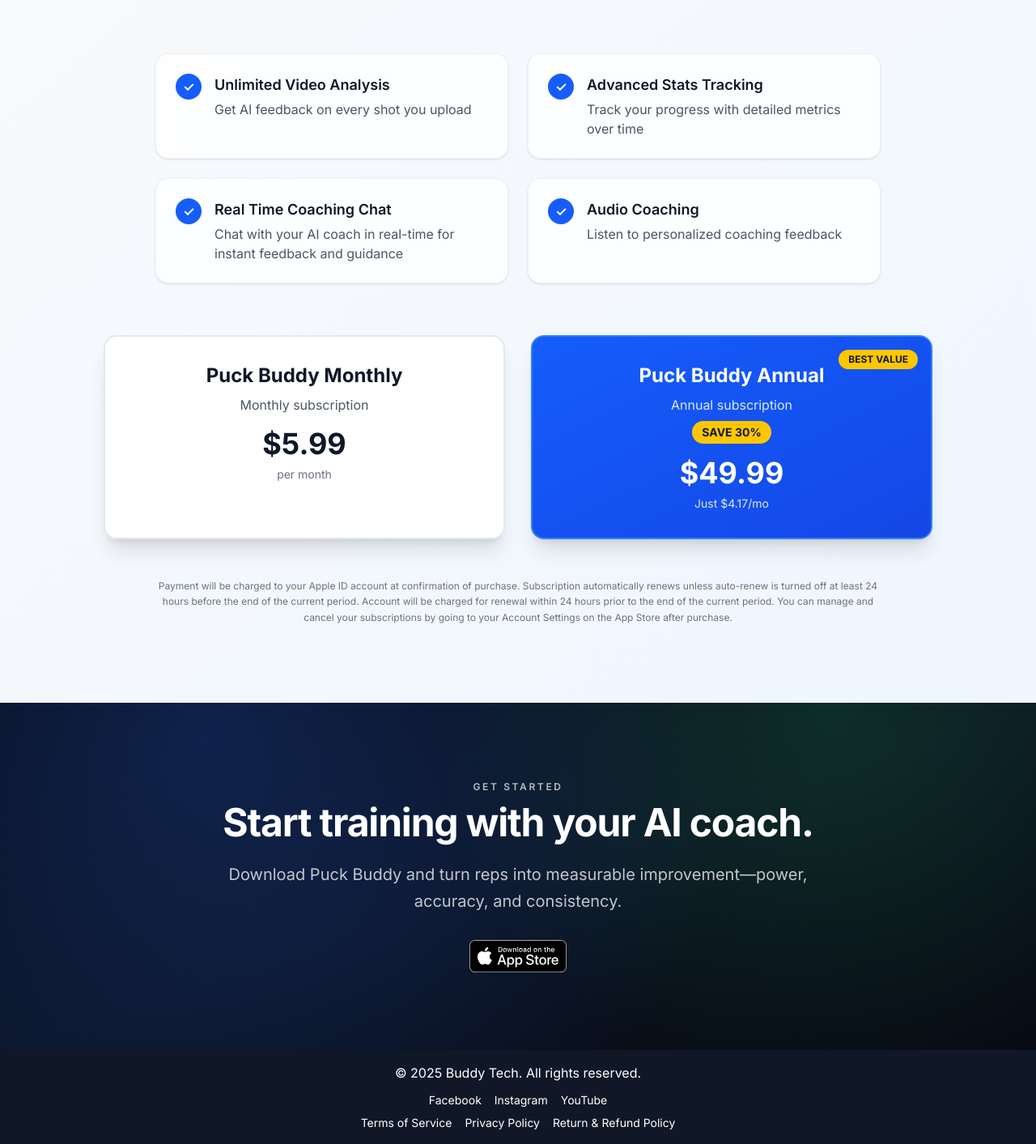
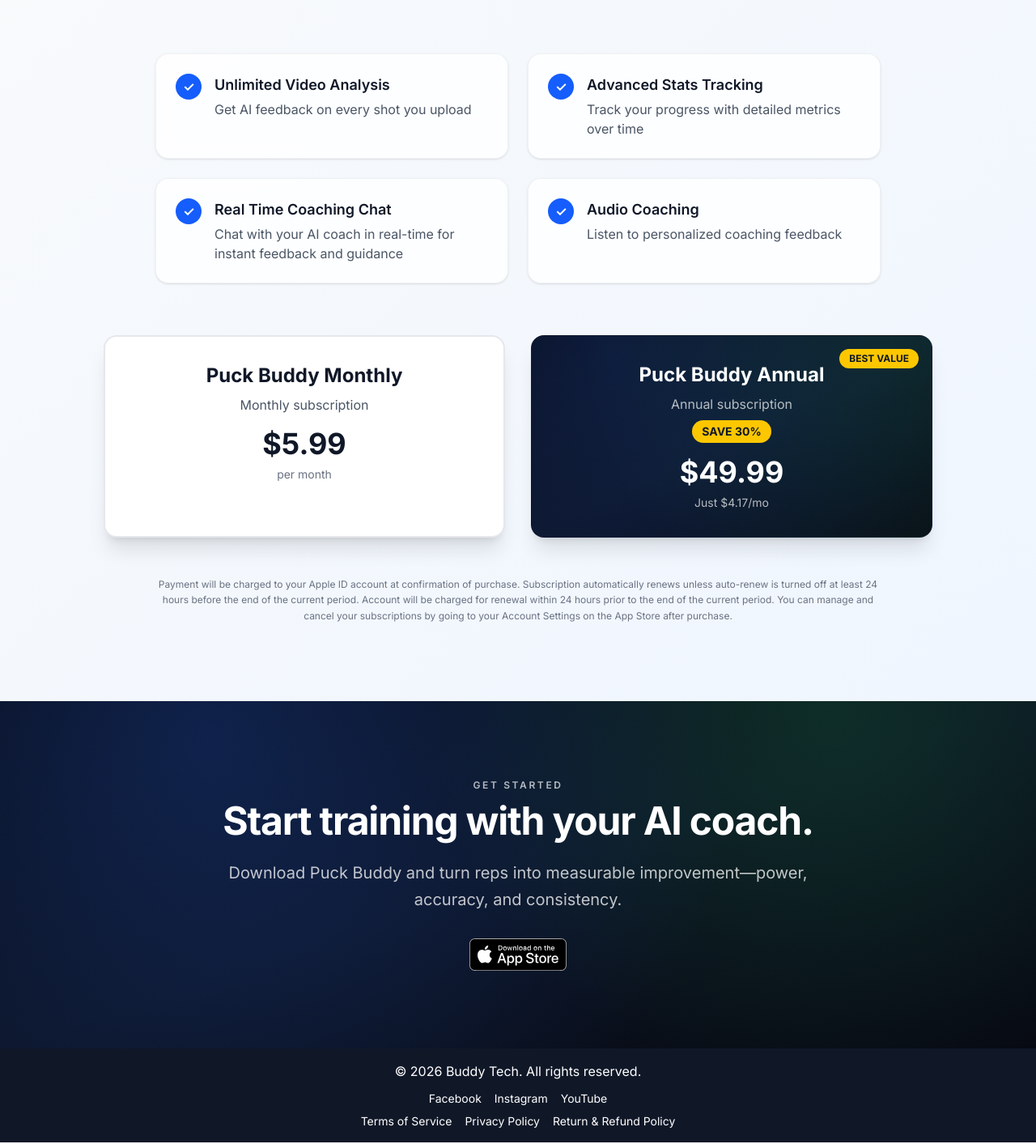
Before and after one commit to jakedibattista/puckbuddywebsite, a Next.js app: page / in a window 1280 px wide. Shown: the part 7112-8525 px from the top of the page at 81% size. Built offline with nearby package versions, Linux system fonts and the light colour scheme; no server answers.

Commit message:
Restyle annual pricing card + update footer year

```diff
--- a/src/app/layout.tsx
+++ b/src/app/layout.tsx
@@ -67,7 +67,7 @@ export default function RootLayout({
           <main className="flex-grow">{children}</main>
           <footer className="bg-gray-900 text-white p-4">
             <div className="container mx-auto text-center">
-              <p>&copy; 2025 Buddy Tech. All rights reserved.</p>
+              <p>&copy; 2026 Buddy Tech. All rights reserved.</p>
               <div className="flex justify-center items-center gap-4 mt-3 text-sm">
                 <Link
                   href="https://www.facebook.com/profile.php?id=61584979140977"
--- a/src/app/page.tsx
+++ b/src/app/page.tsx
@@ -614,8 +614,9 @@ export default function Home() {
                   target="_blank"
                   rel="noopener noreferrer"
                   aria-label="Open Puck Buddy on the App Store (Annual subscription)"
-                  className="block bg-gradient-to-br from-blue-600 to-blue-700 rounded-2xl shadow-xl p-8 border-2 border-blue-500 relative hover:scale-105 transition-transform duration-300 cursor-pointer focus:outline-none focus-visible:ring-2 focus-visible:ring-yellow-300 focus-visible:ring-offset-2 focus-visible:ring-offset-gray-50"
+                  className="group relative block overflow-hidden rounded-2xl border border-black/5 bg-[radial-gradient(900px_circle_at_20%_10%,rgba(37,99,235,0.18),transparent_55%),radial-gradient(700px_circle_at_90%_0%,rgba(34,197,94,0.12),transparent_55%),linear-gradient(to_bottom_right,#070A12,#0B1220,#070A12)] p-8 shadow-xl transition-transform duration-300 hover:scale-[1.02] cursor-pointer focus:outline-none focus-visible:ring-2 focus-visible:ring-blue-500 focus-visible:ring-offset-2 focus-visible:ring-offset-gray-50"
                 >
+                  <div aria-hidden className="pointer-events-none absolute inset-0 opacity-[0.10] mix-blend-soft-light" style={{ backgroundImage: "radial-gradient(circle at 1px 1px, rgba(255,255,255,0.35) 1px, transparent 0)", backgroundSize: "26px 26px" }} />
                   <div className="absolute top-4 right-4 bg-yellow-400 text-gray-900 text-xs font-bold px-3 py-1 rounded-full">
                     BEST VALUE
                   </div>
@@ -623,7 +624,7 @@ export default function Home() {
                     <h3 className="text-2xl font-bold text-white mb-2">
                       Puck Buddy Annual
                     </h3>
-                    <p className="text-blue-100 mb-2">Annual subscription</p>
+                    <p className="text-white/70 mb-2">Annual subscription</p>
                     <div className="mb-2">
                       <span className="inline-block bg-yellow-400 text-gray-900 text-sm font-bold px-3 py-1 rounded-full mb-2">
                         SAVE 30%
@@ -632,7 +633,7 @@ export default function Home() {
                     <div className="text-4xl font-bold text-white mb-2">
                       $49.99
                     </div>
-                    <p className="text-blue-100 text-sm">
+                    <p className="text-white/70 text-sm">
                       Just $4.17/mo
                     </p>
                   </div>
```
